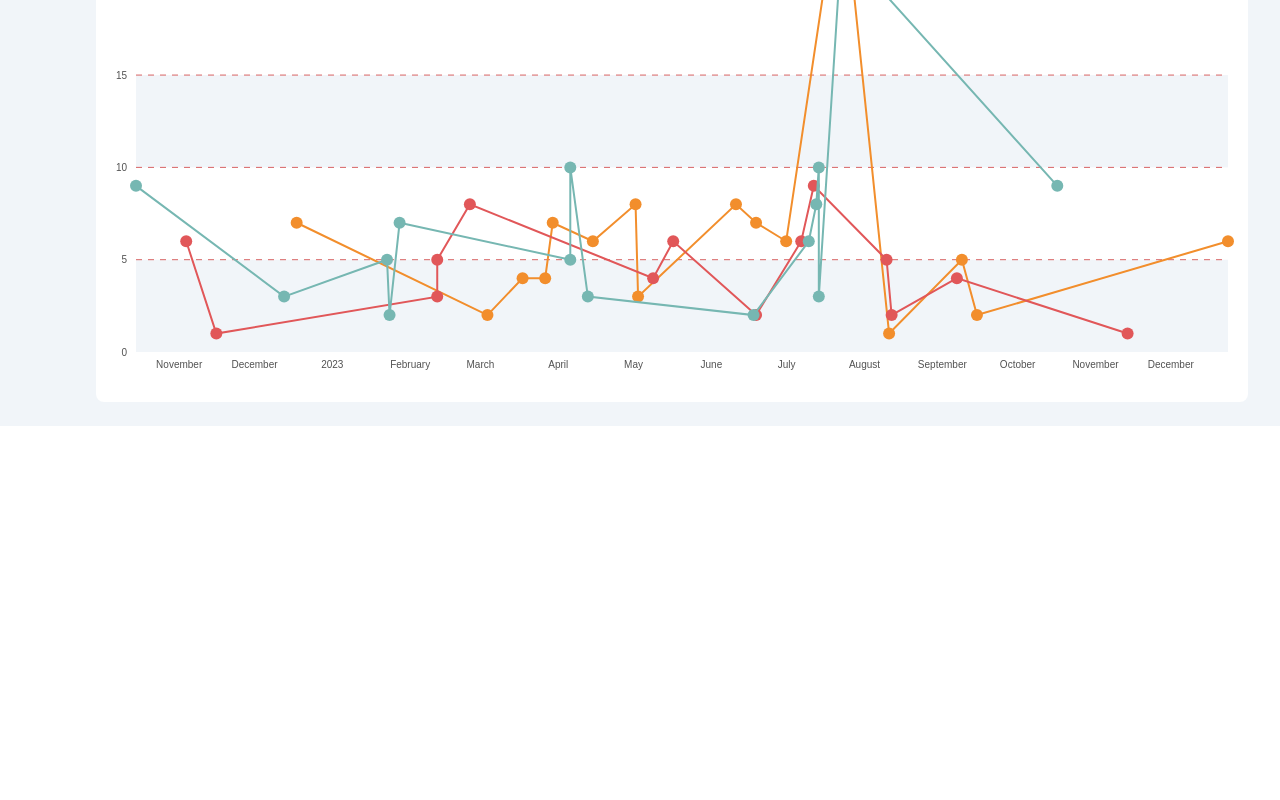
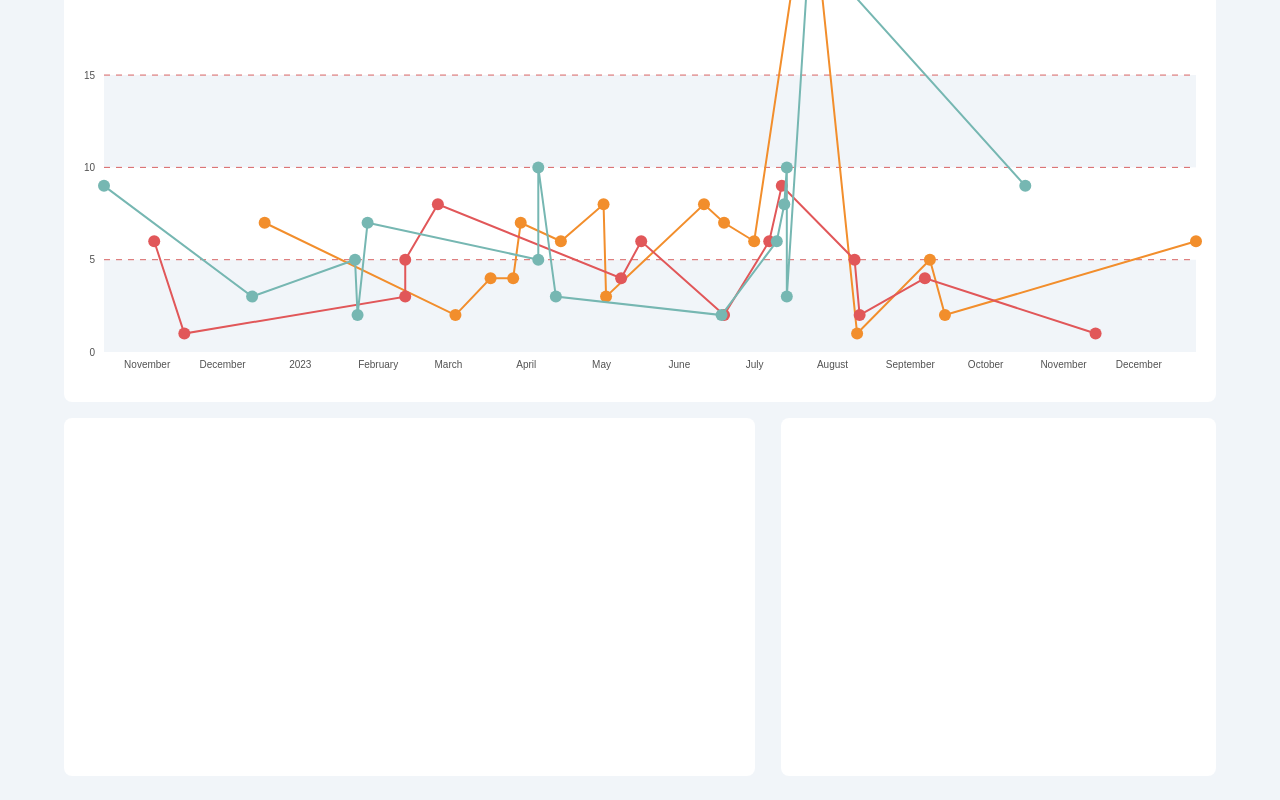
Before and after one commit to francoisdillinger/book_nook_frontend, a React (Vite) app: page / in a window 1280 px wide. Shown: the part 228-1028 px from the top of the page. Before the commit the page ends 800 px from the top, so only its background shows below. Built offline with nearby package versions, Linux system fonts and the light colour scheme.

Commit message:
Add UsersAdminBarChart component to AdminChart

```diff
--- a/src/components/AdminChart.tsx
+++ b/src/components/AdminChart.tsx
@@ -6,14 +6,15 @@ import ChartTimePeriodButtons from "./ChartTimePeriodButtons";
 import ChartToolTip from "./ChartToolTip";
 import { TooltipStateType } from "./ChartToolTip";
 import UsersAdminChart from "./UsersAdminChart";
+import UsersAdminBarChart from "./UsersAdminBarChart";
 
 const margin = { top: 20, right: 20, bottom: 100, left: 40 };
-const graphHeight = 600 - margin.top - margin.bottom;
+const graphLineChartHeight = 600 - margin.top - margin.bottom;
 const colorScale = d3.scaleOrdinal(d3.schemeTableau10);
 
 export default function AdminChart() {
-	const svgRef = useRef<SVGSVGElement>(null);
-	const graphRef = useRef<SVGSVGElement>(null);
+	const svgLineChartRef = useRef<SVGSVGElement>(null);
+	const graphLineChartRef = useRef<SVGSVGElement>(null);
 	const [focusedUser, setFocusedUser] = useState("");
 	const [windowSizeInPixels, setWindowSizeInPixels] = useState(
 		window.innerWidth
@@ -27,7 +28,7 @@ export default function AdminChart() {
 		x: 0,
 		y: 0,
 	});
-	const graphWidth =
+	const graphLineChartWidth =
 		windowSizeInPixels <= 800
 			? windowSizeInPixels - margin.left - margin.right
 			: windowSizeInPixels * 0.9 - margin.left - margin.right;
@@ -53,7 +54,7 @@ export default function AdminChart() {
 		<React.Fragment>
 			<div className="flex ml-16">
 				<div
-					className="bg-white rounded-lg my-2 pt-2 mx-auto"
+					className="bg-white rounded-lg my-2 pt-2"
 					style={{ width: windowSizeInPixels * 0.9 }}
 				>
 					<div className="h-12 flex items-center justify-between">
@@ -77,20 +78,20 @@ export default function AdminChart() {
 					<ChartToolTip tooltip={tooltip} />
 					<div className="">
 						<svg
-							ref={svgRef}
+							ref={svgLineChartRef}
 							width={windowSizeInPixels * 0.9}
 							height={550}
 						>
 							<g
-								ref={graphRef}
-								width={graphWidth}
-								height={graphHeight}
+								ref={graphLineChartRef}
+								width={graphLineChartWidth}
+								height={graphLineChartHeight}
 								transform={`translate(${margin.left},${margin.top})`}
 							>
 								<UsersAdminChart
 									timeFilter={timeFilter}
-									graphHeight={graphHeight}
-									graphWidth={graphWidth}
+									graphHeight={graphLineChartHeight}
+									graphWidth={graphLineChartWidth}
 									tooltip={tooltip}
 									setTooltip={setTooltip}
 									users={users}
@@ -105,6 +106,38 @@ export default function AdminChart() {
 					</div>
 				</div>
 			</div>
+			<div
+				className="flex ml-16 justify-between"
+				style={{ width: windowSizeInPixels * 0.9 }}
+			>
+				<div className="bg-white rounded-lg my-2 pt-2">
+					<svg
+						width={windowSizeInPixels * 0.54}
+						height={350}
+					>
+						<g>
+							<UsersAdminBarChart
+								graphHeight={350}
+								graphWidth={windowSizeInPixels * 0.54}
+								tooltip={tooltip}
+								setTooltip={setTooltip}
+								users={users}
+								colorScale={colorScale}
+								hasData={hasData}
+								setHasData={setHasData}
+								setSelectOptions={setSelectOptions}
+								focusedUser={focusedUser}
+							/>
+						</g>
+					</svg>
+				</div>
+				<div className="bg-white rounded-lg my-2 pt-2">
+					<svg
+						width={windowSizeInPixels * 0.34}
+						height={350}
+					></svg>
+				</div>
+			</div>
 		</React.Fragment>
 	);
 }
```
